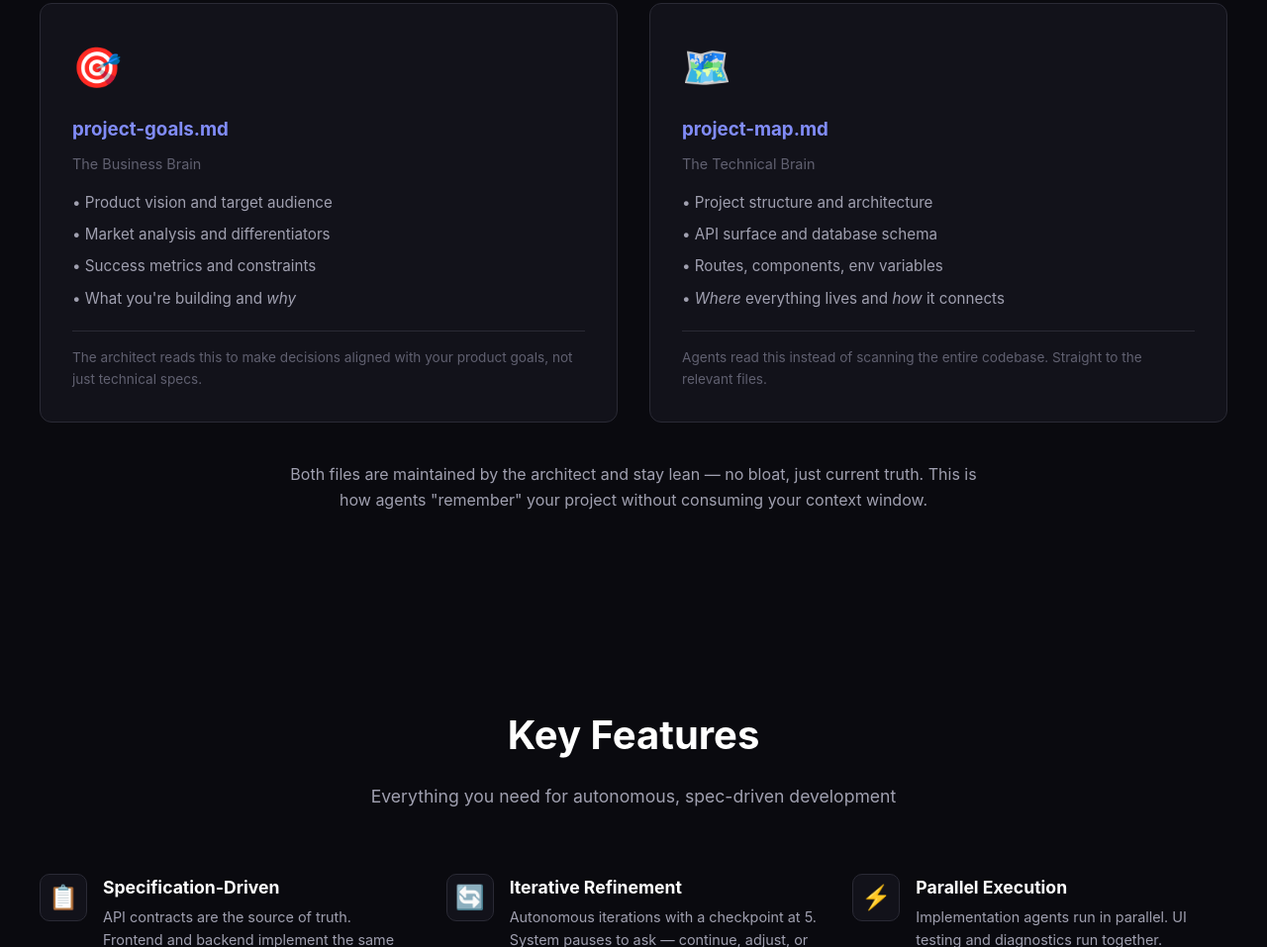
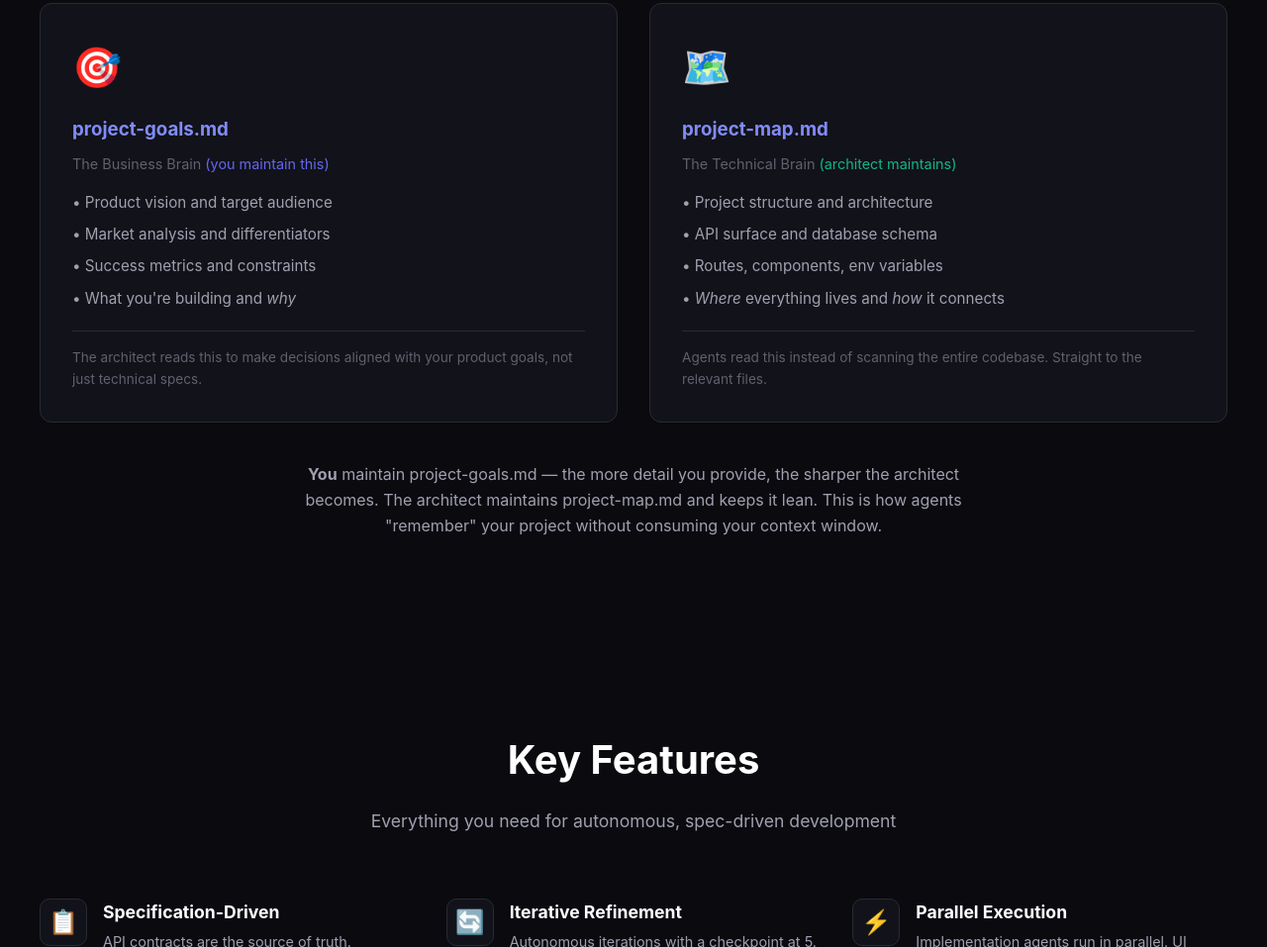
Before and after one commit to damienlaine/agentic-sprint, a plain HTML site: page docs/index.html in a window 1280 px wide. Shown: the part 3988-4945 px from the top of the page at 99% size. Drawn offline with Linux system fonts and the light colour scheme.

Commit message:
Fix Second Brain section: clarify user vs architect ownership
- project-goals.md: user maintains (the more detail, the sharper the architect)
- project-map.md: architect maintains
- Updated both README and website to be consistent

🤖 Generated with [Claude Code](https://claude.com/claude-code)

Co-Authored-By: Claude <noreply@anthropic.com>

```diff
--- a/docs/index.html
+++ b/docs/index.html
@@ -732,7 +732,7 @@
                 <div style="background: var(--bg-secondary); border: 1px solid var(--border); border-radius: 12px; padding: 2rem;">
                     <div style="font-size: 2.5rem; margin-bottom: 1rem;">🎯</div>
                     <h3 style="margin-bottom: 0.5rem; color: var(--accent-light);">project-goals.md</h3>
-                    <p style="color: var(--text-muted); font-size: 0.9rem; margin-bottom: 1rem;">The Business Brain</p>
+                    <p style="color: var(--text-muted); font-size: 0.9rem; margin-bottom: 1rem;">The Business Brain <span style="color: var(--accent);">(you maintain this)</span></p>
                     <ul style="color: var(--text-secondary); font-size: 0.95rem; list-style: none; padding: 0; margin: 0;">
                         <li style="margin-bottom: 0.5rem;">• Product vision and target audience</li>
                         <li style="margin-bottom: 0.5rem;">• Market analysis and differentiators</li>
@@ -746,7 +746,7 @@
                 <div style="background: var(--bg-secondary); border: 1px solid var(--border); border-radius: 12px; padding: 2rem;">
                     <div style="font-size: 2.5rem; margin-bottom: 1rem;">🗺️</div>
                     <h3 style="margin-bottom: 0.5rem; color: var(--accent-light);">project-map.md</h3>
-                    <p style="color: var(--text-muted); font-size: 0.9rem; margin-bottom: 1rem;">The Technical Brain</p>
+                    <p style="color: var(--text-muted); font-size: 0.9rem; margin-bottom: 1rem;">The Technical Brain <span style="color: var(--success);">(architect maintains)</span></p>
                     <ul style="color: var(--text-secondary); font-size: 0.95rem; list-style: none; padding: 0; margin: 0;">
                         <li style="margin-bottom: 0.5rem;">• Project structure and architecture</li>
                         <li style="margin-bottom: 0.5rem;">• API surface and database schema</li>
@@ -759,7 +759,7 @@
                 </div>
             </div>
             <p style="text-align: center; margin-top: 2.5rem; color: var(--text-secondary); max-width: 700px; margin-left: auto; margin-right: auto;">
-                Both files are maintained by the architect and stay lean — no bloat, just current truth. This is how agents "remember" your project without consuming your context window.
+                <strong>You</strong> maintain project-goals.md — the more detail you provide, the sharper the architect becomes. The architect maintains project-map.md and keeps it lean. This is how agents "remember" your project without consuming your context window.
             </p>
         </div>
     </section>
```
Also changed, not shown: 1 other file.
